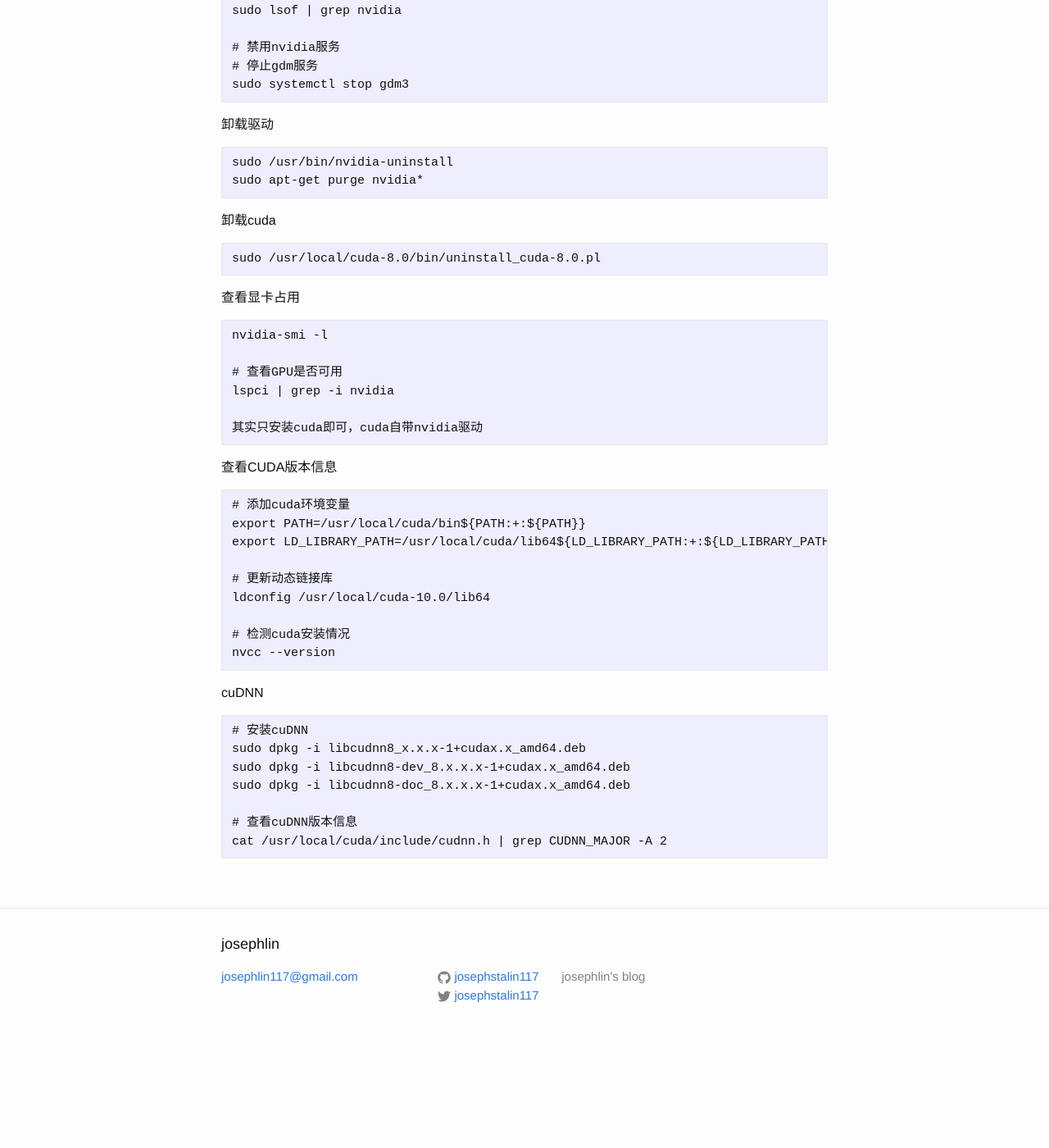
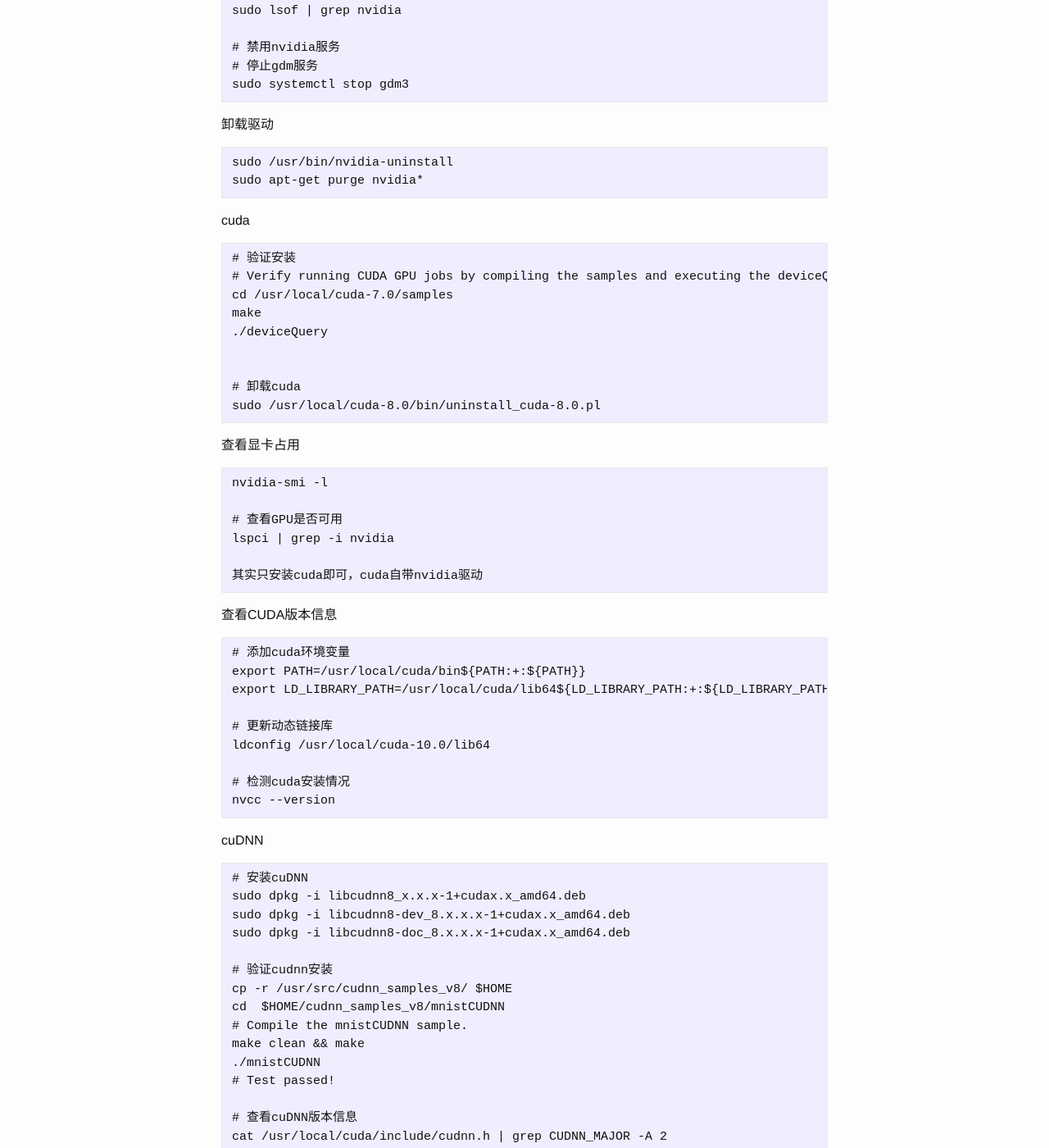
Before and after one commit to josephstalin117/josephstalin117.github.io, a Jekyll site: the page built from _posts/2019-9-4-nvidia.markdown, in a window 1280 px wide and 1400 px high, scrolled down 548 px. Shown: the whole window at 82% size. Built offline with Jekyll 4.4.1, drawn with Linux system fonts in a browser that asks for light colours; before the commit the page ends 1833 px from its top, so only the background shows below that.

Commit message:
update cuda verify sample

````diff
--- a/_posts/2019-9-4-nvidia.markdown
+++ b/_posts/2019-9-4-nvidia.markdown
@@ -35,8 +35,16 @@ sudo /usr/bin/nvidia-uninstall
 sudo apt-get purge nvidia*
 ```
 
-卸载cuda
+cuda
 ```
+# 验证安装
+# Verify running CUDA GPU jobs by compiling the samples and executing the deviceQuery or bandwidthTest programs.
+cd /usr/local/cuda-7.0/samples
+make
+./deviceQuery
+
+
+# 卸载cuda
 sudo /usr/local/cuda-8.0/bin/uninstall_cuda-8.0.pl
 ```
 
@@ -70,6 +78,14 @@ sudo dpkg -i libcudnn8_x.x.x-1+cudax.x_amd64.deb
 sudo dpkg -i libcudnn8-dev_8.x.x.x-1+cudax.x_amd64.deb
 sudo dpkg -i libcudnn8-doc_8.x.x.x-1+cudax.x_amd64.deb
 
+# 验证cudnn安装
+cp -r /usr/src/cudnn_samples_v8/ $HOME
+cd  $HOME/cudnn_samples_v8/mnistCUDNN
+# Compile the mnistCUDNN sample.
+make clean && make
+./mnistCUDNN
+# Test passed!
+
 # 查看cuDNN版本信息
 cat /usr/local/cuda/include/cudnn.h | grep CUDNN_MAJOR -A 2
 ```
````
